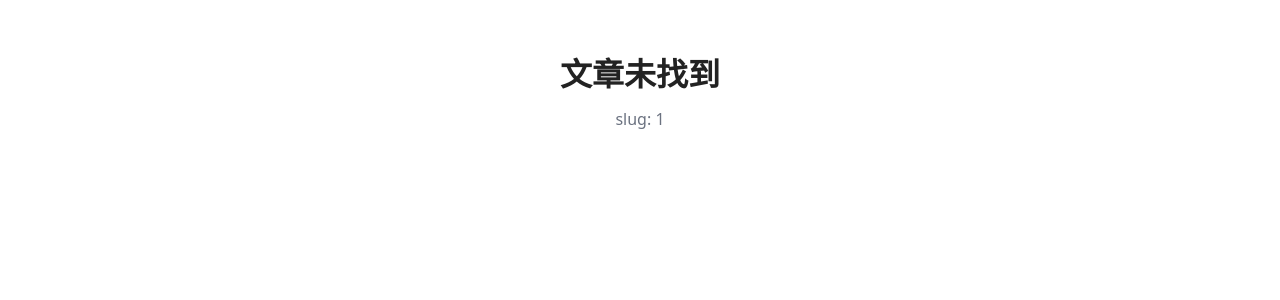
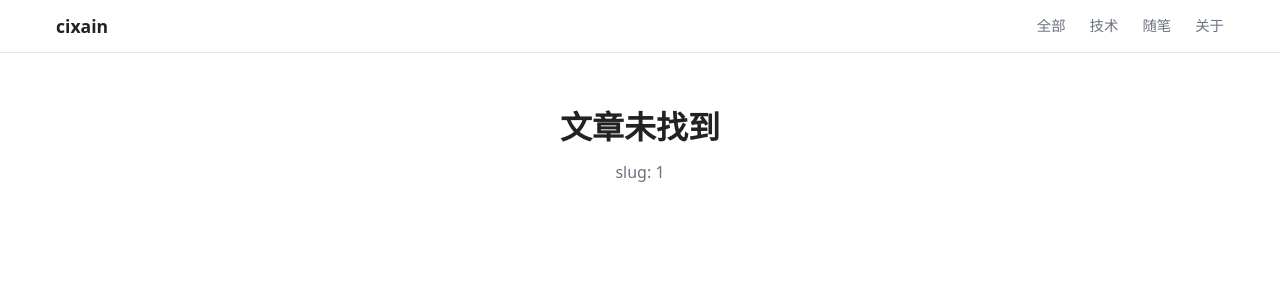
Before and after one commit to D1rection/cixain, a React (Vite) app: page /blog/1 in a window 1280 px wide. Shown: the top 300 px of the page. Built offline with nearby package versions, Linux system fonts and the light colour scheme.

Commit message:
feat: 实现顶部导航栏

```diff
--- a/src/App.jsx
+++ b/src/App.jsx
@@ -1,3 +1,4 @@
+import NavBar from './components/NavBar.jsx'
 import { Switch, Route } from 'wouter'
 import Home from './pages/Home.jsx'
 import BlogPost from './pages/BlogPost.jsx'
@@ -7,11 +8,14 @@ import NotFound from './pages/NotFound.jsx'
 /** 博客路由映射 */
 export default function App() {
   return (
+    <>
+      <NavBar />
       <Switch>
         <Route path="/" component={Home} />
         <Route path="/blog/:slug" component={BlogPost} />
         <Route path="/about" component={About} />
         <Route component={NotFound} />
       </Switch>
+    </>
   )
 }
--- /dev/null
+++ b/src/components/NavBar.jsx
@@ -0,0 +1,40 @@
+import { Link, useLocation } from 'wouter'
+import { SITE } from '../config.js'
+import styles from './NavBar.module.css'
+
+/** 顶部导航栏：站点标题 + 分类导航链接 */
+export default function NavBar() {
+  const [location] = useLocation()
+
+  return (
+    <nav className={styles.nav}>
+      <div className={styles.inner}>
+        <Link href="/" className={styles.brand}>
+          {SITE.title}
+        </Link>
+
+        <div className={styles.links}>
+          {SITE.categories.map(([label, slug]) => {
+            const href = slug ? `/?category=${slug}` : '/'
+            const isActive = slug
+              ? location === href
+              : location === '/' || (!location.includes('?category=') && !location.includes('/blog/') && !location.includes('/about'))
+
+            return (
+              <Link
+                key={label}
+                href={href}
+                className={`${styles.link} ${isActive ? styles.active : ''}`}
+              >
+                {label}
+              </Link>
+            )
+          })}
+          <Link href="/about" className={`${styles.link} ${location === '/about' ? styles.active : ''}`}>
+            关于
+          </Link>
+        </div>
+      </div>
+    </nav>
+  )
+}
--- /dev/null
+++ b/src/components/NavBar.module.css
@@ -0,0 +1,43 @@
+.nav {
+  position: sticky;
+  top: 0;
+  z-index: 10;
+  background: var(--color-bg);
+  border-bottom: 1px solid #e5e7eb;
+}
+
+.inner {
+  max-width: 1200px;
+  margin: 0 auto;
+  display: flex;
+  align-items: center;
+  justify-content: space-between;
+  padding: 0 16px;
+  height: 52px;
+}
+
+.brand {
+  font-size: 1.1rem;
+  font-weight: 700;
+  color: var(--color-text);
+  text-decoration: none;
+}
+
+.links {
+  display: flex;
+  gap: 24px;
+}
+
+.link {
+  font-size: 0.9rem;
+  color: #6b7280;
+  text-decoration: none;
+}
+
+.link:hover {
+  color: var(--color-text);
+}
+
+.active {
+  color: var(--color-accent);
+}
--- /dev/null
+++ b/src/config.js
@@ -0,0 +1,10 @@
+/** 站点配置 */
+export const SITE = {
+  title: 'cixain',
+  /** 导航分类：[显示名, 前端 category 字段值] */
+  categories: [
+    ['全部', null],
+    ['技术', 'Tech'],
+    ['随笔', 'Life'],
+  ],
+}
```
Also changed, not shown: .trellis/tasks/06-24-nav-bar/prd.md (added), .trellis/tasks/06-24-nav-bar/task.json (added), 2 other files (tests, documents, lock files or other folders). Lines whose indentation alone changed are shown as unchanged.
